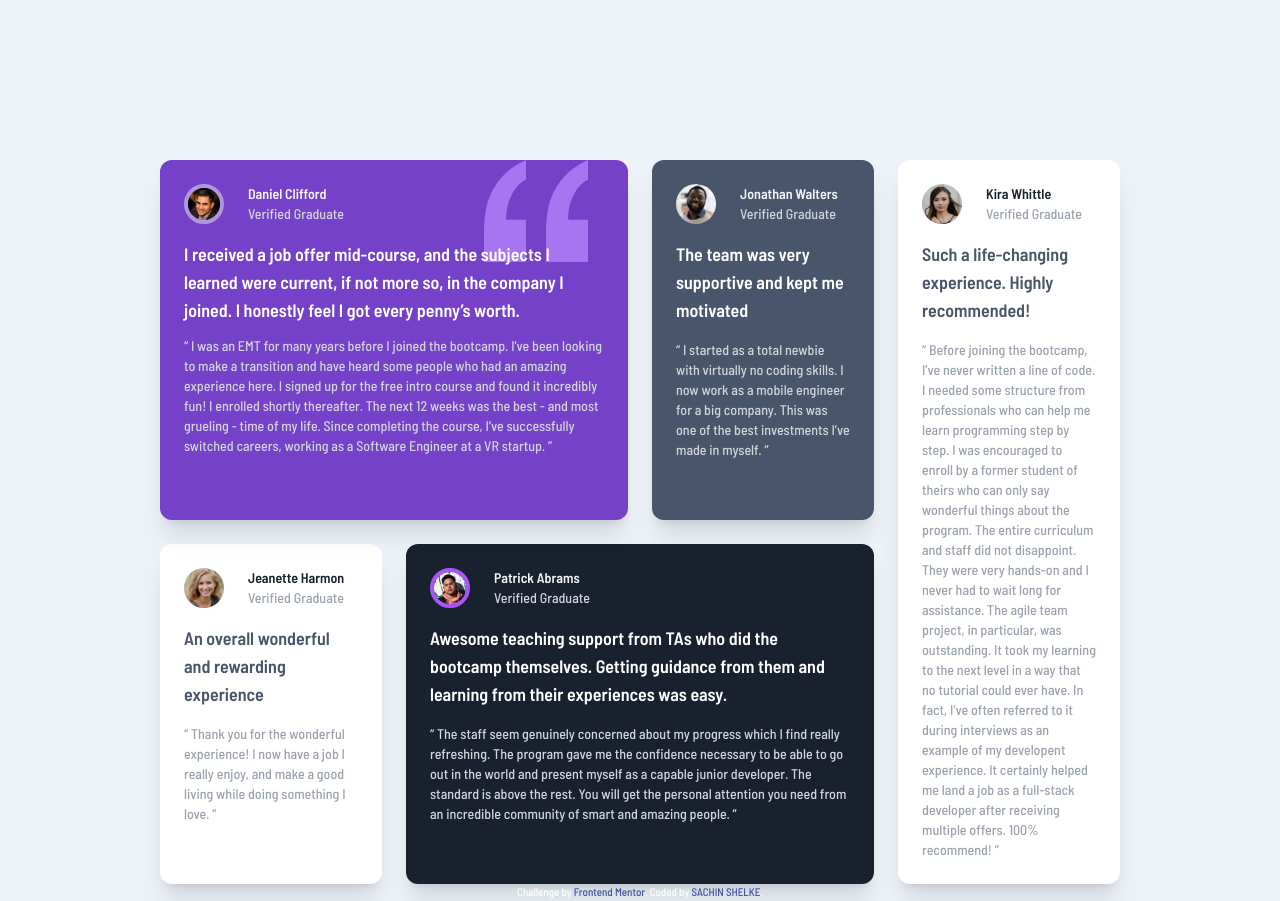
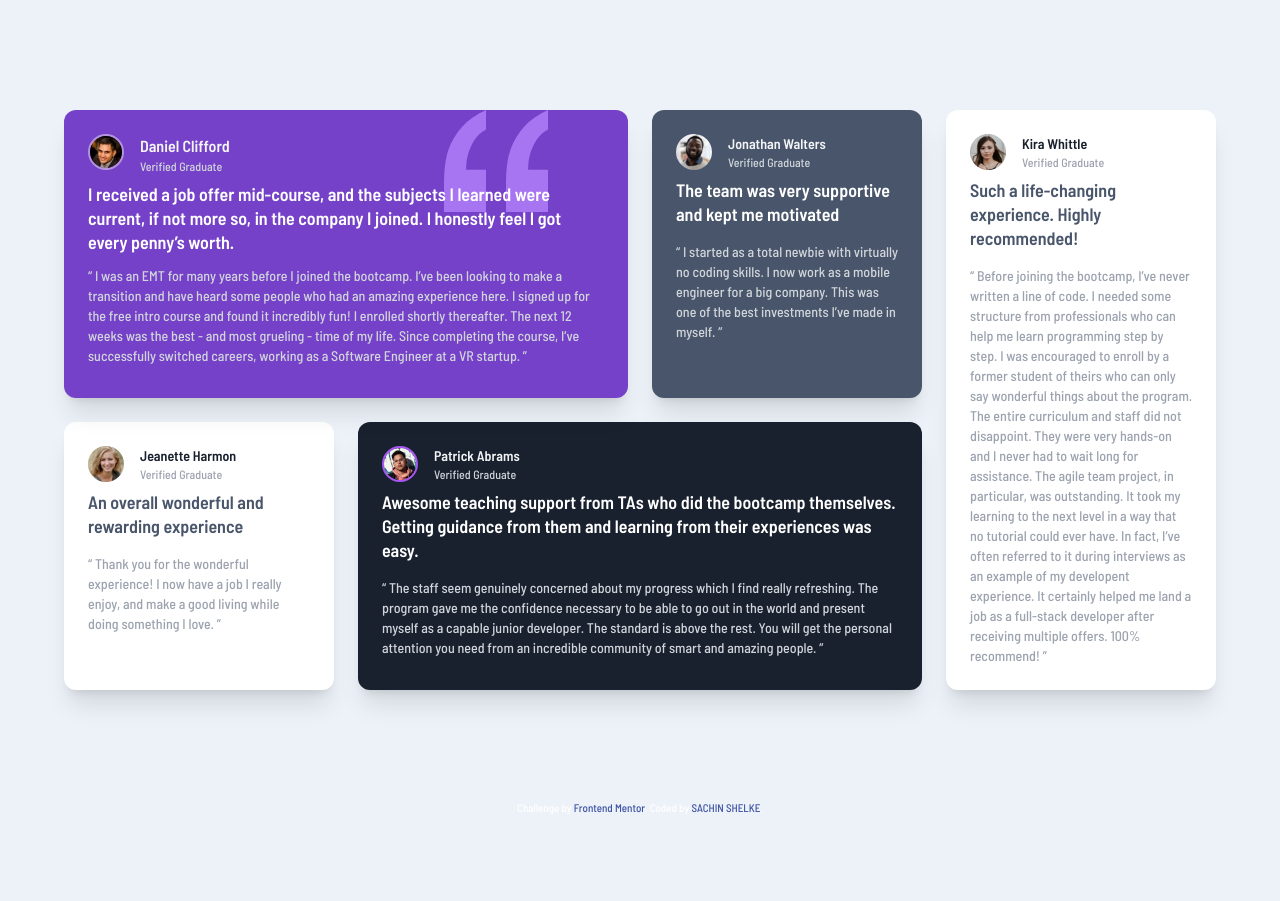
Before and after one commit to SachinShelke7/Testimonials-Grid-Section-Main, a plain HTML site: page index.html in a window 1280 px wide. After the commit the page ends 817 px from the top, so only its background shows below. Drawn offline with Linux system fonts and the light colour scheme.

Commit message:
Fixed Display Issue

```diff
--- a/index.html
+++ b/index.html
@@ -12,8 +12,7 @@
     <link rel="stylesheet" href="style.css">
     <link rel="preconnect" href="https://fonts.googleapis.com">
     <link rel="preconnect" href="https://fonts.gstatic.com" crossorigin>
-  <link href="https://fonts.googleapis.com/css2?family=Barlow+Semi+Condensed:wght@500;600&display=swap"
-    rel="stylesheet">
+    <link href="https://fonts.googleapis.com/css2?family=Barlow+Semi+Condensed:wght@500;600&display=swap" rel="stylesheet">
 
     <!-- Feel free to remove these styles or customise in your own stylesheet 👍 -->
     <style>
@@ -35,142 +34,121 @@
 
 <body class="antialiased bg-lgb">
     <main>
+        <div class="w-full h-screen md:flex md:justify-center md:items-center">
+            <div class="w-full px-6 pt-16 md:pt-0 md:p-0 md:max-w-6xl h-auto grid gap-6 grid-cols-1 md:grid-cols-4 lg:grid-cols-4">
+                <div class="bg-mv p-6 rounded-xl md:col-span-2 shadow-xl relative z-10 block">
+                    <img src="./images/bg-pattern-quotation.svg" class="absolute top-0 right-20 z-0 text-white" alt="">
+                    <div class="flex space-x-4">
+                        <img src="./images/image-daniel.jpg" class="w-9 h-9 border-2 border-borderc rounded-full relative z-10" alt="">
                         <div>
-      <div
-        class="w-full h-full grid gap-6 grid-cols-1 md:grid-cols-4 md:grid-flow-row px-6 mt-16 md:mt-0 md:px-40 md:pt-40">
-        <div class="bg-mv p-6 rounded-xl md:col-span-2 shadow-xl relative z-10">
-          <img src="./images/bg-pattern-quotation.svg" class="absolute top-0 right-10 z-0 text-white" alt="">
-          <div class="flex space-x-6">
-            <img src="./images/image-daniel.jpg" class="w-10 h-10 border-4 border-borderc rounded-full relative z-10" alt="">
-            <div>
-              <h1 class="font-bold text-sm text-gray-100 relative z-10">
+                            <h1 class="font-bold text-base text-gray-100 relative z-10">
                                 Daniel Clifford
                             </h1>
-              <p class="text-sm text-gray-300 relative z-10">
+                            <p class="text-xs text-gray-300 relative z-10">
                                 Verified Graduate
                             </p>
                         </div>
                     </div>
                     <div>
-            <p class="text-lg font-bold pt-4 relative z-10">
-              I received a job offer mid-course, and the subjects I learned were
-              current, if not more so,
-              in the company I joined. I honestly feel I got every penny’s worth.
+                        <p class="text-lg font-bold pt-2 relative z-10 leading-6">
+                            I received a job offer mid-course, and the subjects I learned were current, if not more so, in the company I joined. I honestly feel I got every penny’s worth.
                         </p>
 
                         <p class="pt-3 text-gray-300 text-sm">
-              “ I was an EMT for many years before I joined the bootcamp. I’ve been
-              looking to make a
-              transition and have heard some people who had an amazing experience here. I signed up
-              for the free intro course and found it incredibly fun! I enrolled shortly thereafter.
-              The next 12 weeks was the best - and most grueling - time of my life. Since completing
-              the course, I’ve successfully switched careers, working as a Software Engineer at a VR startup. ”
+                            “ I was an EMT for many years before I joined the bootcamp. I’ve been looking to make a transition and have heard some people who had an amazing experience here. I signed up for the free intro course and found it incredibly fun! I enrolled shortly thereafter.
+                            The next 12 weeks was the best - and most grueling - time of my life. Since completing the course, I’ve successfully switched careers, working as a Software Engineer at a VR startup. ”
                         </p>
                     </div>
                 </div>
                 <div class="bg-vdgb p-6 rounded-xl shadow-xl">
-          <div class="flex space-x-6">
-            <img src="./images/image-jonathan.jpg" class="w-10 h-10 rounded-full" alt="">
+                    <div class="flex space-x-4">
+                        <img src="./images/image-jonathan.jpg" class="w-9 h-9 rounded-full" alt="">
                         <div>
                             <h1 class="font-bold text-sm text-gray-100">
                                 Jonathan Walters
                             </h1>
-              <p class="text-sm text-gray-300">
+                            <p class="text-xs text-gray-300">
                                 Verified Graduate
                             </p>
                         </div>
                     </div>
                     <div>
-            <p class="text-lg font-bold pt-4">
+                        <p class="text-lg font-bold pt-2 leading-6">
                             The team was very supportive and kept me motivated
                         </p>
 
                         <p class="pt-4 text-gray-300 text-sm">
-              “ I started as a total newbie with virtually no coding skills. I now work
-              as a mobile engineer
-              for a big company. This was one of the best investments I’ve made in myself. ”
+                            “ I started as a total newbie with virtually no coding skills. I now work as a mobile engineer for a big company. This was one of the best investments I’ve made in myself. ”
                         </p>
                     </div>
                 </div>
                 <div class="bg-white p-6 rounded-xl md:row-start-2 shadow-xl">
-          <div class="flex space-x-6">
-            <img src="./images/image-jeanette.jpg" class="w-10 h-10 rounded-full" alt="">
+                    <div class="flex space-x-4">
+                        <img src="./images/image-jeanette.jpg" class="w-9 h-9 rounded-full" alt="">
                         <div>
                             <h1 class="font-bold text-vdbb text-sm">
                                 Jeanette Harmon
                             </h1>
-              <p class="text-gray-400 text-sm">
+                            <p class="text-gray-400 text-xs">
                                 Verified Graduate
                             </p>
                         </div>
                     </div>
                     <div>
-            <p class="text-lg font-bold pt-4 text-vdgb">
+                        <p class="text-lg font-bold pt-2 leading-6 text-vdgb">
                             An overall wonderful and rewarding experience
                         </p>
 
                         <p class="pt-4 text-gray-400 text-sm">
-              “ Thank you for the wonderful experience! I now have a job I really enjoy,
-              and make a good living
-              while doing something I love. ”
+                            “ Thank you for the wonderful experience! I now have a job I really enjoy, and make a good living while doing something I love. ”
                         </p>
                     </div>
                 </div>
                 <div class="bg-vdbb p-6 rounded-xl md:col-span-2 shadow-xl">
-          <div class="flex space-x-6">
-            <img src="./images/image-patrick.jpg" class="w-10 h-10 border-4 border-purple-500 rounded-full" alt="">
+                    <div class="flex space-x-4">
+                        <img src="./images/image-patrick.jpg" class="w-9 h-9 border-2 border-purple-500 rounded-full" alt="">
                         <div>
                             <h1 class="font-bold text-sm text-gray-100">
                                 Patrick Abrams
                             </h1>
-              <p class="text-sm text-gray-300">
+                            <p class="text-xs text-gray-300">
                                 Verified Graduate
                             </p>
                         </div>
                     </div>
                     <div>
-            <p class="text-lg font-bold pt-4">
-              Awesome teaching support from TAs who did the bootcamp themselves. Getting
-              guidance from them and
-              learning from their experiences was easy.
+                        <p class="text-lg font-bold pt-2 leading-6">
+                            Awesome teaching support from TAs who did the bootcamp themselves. Getting guidance from them and learning from their experiences was easy.
                         </p>
 
                         <p class="pt-4 text-gray-300 text-sm">
-              “ The staff seem genuinely concerned about my progress which I find really
-              refreshing. The program
-              gave me the confidence necessary to be able to go out in the world and present myself as a capable
-              junior developer. The standard is above the rest. You will get the personal attention you need from
-              an incredible community of smart and amazing people. ”
+                            “ The staff seem genuinely concerned about my progress which I find really refreshing. The program gave me the confidence necessary to be able to go out in the world and present myself as a capable junior developer. The standard is above the rest. You
+                            will get the personal attention you need from an incredible community of smart and amazing people. ”
                         </p>
                     </div>
                 </div>
                 <div class="bg-white p-6 rounded-xl md:row-span-2 md:row-start-1 md:col-start-4 shadow-xl">
-          <div class="flex space-x-6">
-            <img src="./images/image-kira.jpg" class="w-10 h-10 rounded-full" alt="">
+                    <div class="flex space-x-4">
+                        <img src="./images/image-kira.jpg" class="w-9 h-9 rounded-full" alt="">
                         <div>
                             <h1 class="font-bold text-vdbb text-sm">
                                 Kira Whittle
                             </h1>
-              <p class=" text-gray-400 text-sm">
+                            <p class=" text-gray-400 text-xs">
                                 Verified Graduate
                             </p>
                         </div>
                     </div>
                     <div>
-            <p class="text-lg font-bold pt-4 text-vdgb">
+                        <p class="text-lg font-bold pt-2 leading-6 text-vdgb">
                             Such a life-changing experience. Highly recommended!
                         </p>
 
                         <p class="pt-4 text-gray-400 text-sm">
-              “ Before joining the bootcamp, I’ve never written a line of code. I needed
-              some structure from
-              professionals who can help me learn programming step by step. I was encouraged to enroll by a former
-              student of theirs who can only say wonderful things about the program. The entire curriculum and staff
-              did not disappoint. They were very hands-on and I never had to wait long for assistance. The agile team
-              project, in particular, was outstanding. It took my learning to the next level in a way that no tutorial
-              could ever have. In fact, I’ve often referred to it during interviews as an example of my developent
-              experience. It certainly helped me land a job as a full-stack developer after receiving multiple offers.
-              100% recommend! ”
+                            “ Before joining the bootcamp, I’ve never written a line of code. I needed some structure from professionals who can help me learn programming step by step. I was encouraged to enroll by a former student of theirs who can only say wonderful things about
+                            the program. The entire curriculum and staff did not disappoint. They were very hands-on and I never had to wait long for assistance. The agile team project, in particular, was outstanding. It took my learning to the next level
+                            in a way that no tutorial could ever have. In fact, I’ve often referred to it during interviews as an example of my developent experience. It certainly helped me land a job as a full-stack developer after receiving multiple
+                            offers. 100% recommend! ”
                         </p>
                     </div>
                 </div>
@@ -180,8 +158,7 @@
 
     <footer class="">
         <div class="attribution">
-      Challenge by <a href="https://www.frontendmentor.io?ref=challenge" target="_blank">Frontend Mentor</a>.
-      Coded by <a href="https://github.com/sachinshelke7">SACHIN SHELKE</a>.
+            Challenge by <a href="https://www.frontendmentor.io?ref=challenge" target="_blank">Frontend Mentor</a>. Coded by <a href="https://github.com/sachinshelke7">SACHIN SHELKE</a>.
         </div>
     </footer>
 
```
Also changed, not shown: style.css. Lines whose indentation alone changed are shown as unchanged.
